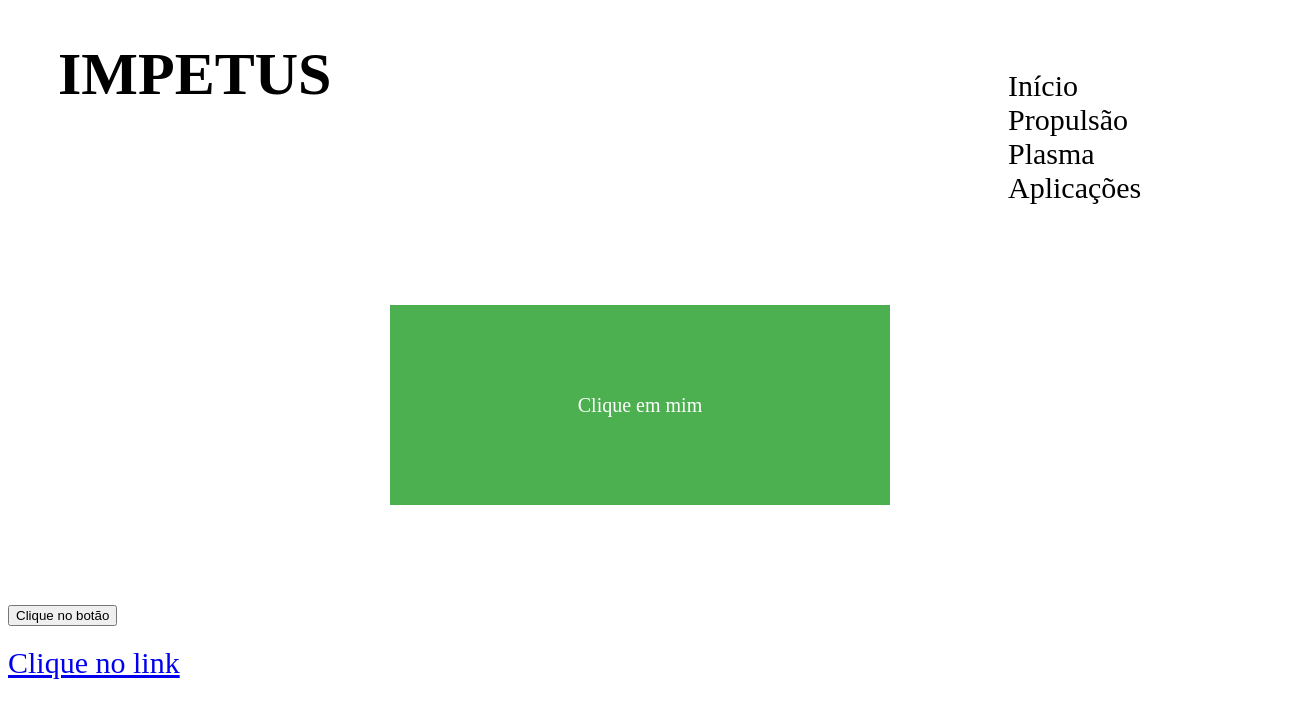
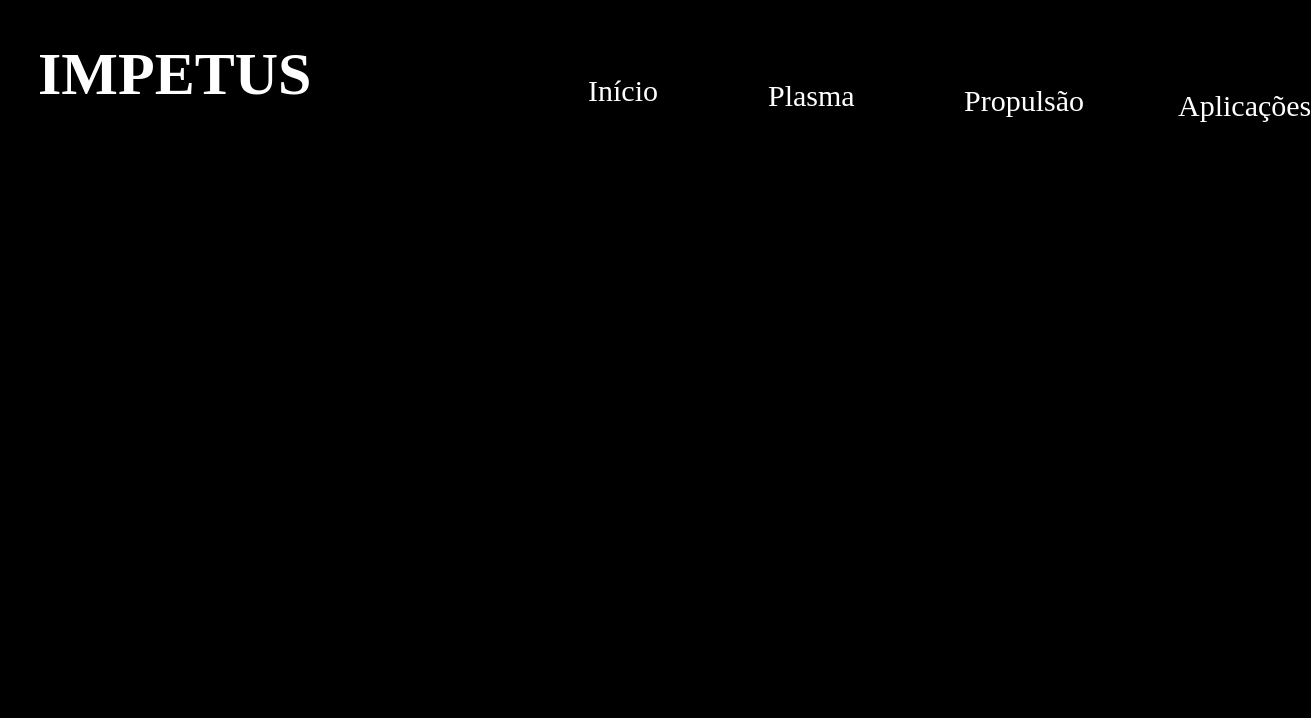
Before and after one commit to pedro-zucchi90/prototipopi2, a plain HTML site: page testes.html in a window 1280 px wide. Shown: the whole page, 1311 px wide, since content can reach past the window. Drawn offline with Linux system fonts and the light colour scheme; a web font is replaced by a local one.

Commit message:
testes.html

```diff
--- a/testes.html
+++ b/testes.html
@@ -4,72 +4,54 @@
   <link href='https://fonts.googleapis.com/css?family=Iceland' rel='stylesheet'>
   <meta charset="UTF-8">
   <meta name="viewport" content="width=device-width, initial-scale=1.0">
-  <title>Mudança Contínua do Cursor em Elementos Clicáveis</title>
+  <title>Impetus</title>
   <style>
-    .elemento {
-      width: 500px;
-      height: 200px;
-      background-color: #4CAF50;
-      margin: 100px auto;
-      text-align: center;
-      line-height: 200px;
-      font-size: 20px;
-      color: white;
-      cursor: pointer;
-    }
-    button, a {
-      margin-top: 20px;
-      display: block;
-    }
-
     body{
         font-family: 'Iceland';
         font-size: 30px;
+        background-color: black;
+        color: white;
     }
 
     .header{
-        word-spacing: 120px;
-        margin-left: 1000px;
-        margin-top: -80px;
+        margin-left: -20px;
+        margin-top: 10px;
     }
 
     .logo{
         margin-left: 50px;
     }
+
+    .inicio{
+        margin-left: 600px;
+        margin-top: -75px;
+    }
+
+    .plasma{
+        margin-left: 780px;
+        margin-top: -59px;
+    }
+
+    .propulsao{
+        margin-left: 976px;
+        margin-top: -59px;
+    }
+
+    .aplicacoes{
+        margin-left: 1190px;
+        margin-top: -59px;
+    }
   </style>
 </head>
 <body>
 
-  <div>
+  <div class="header">
       <h1 class="logo">IMPETUS</h1>
-      <p class="header">Início Propulsão Plasma Aplicações</p>
+      <p class="inicio">Início</p>
+      <p class="plasma">Plasma</p>
+      <p class="propulsao">Propulsão</p>
+      <p class="aplicacoes">Aplicações</p>
   </div>
-
-
-  <div class="elemento">Clique em mim</div>
-  <button>Clique no botão</button>
-  <a href="#">Clique no link</a>
-
-  <script>
-    const cursores = ['pointer', 'crosshair', 'help', 'wait', 'text'];
-    let indice = 0;
-
-    const elementosClicaveis = document.querySelectorAll('.elemento, button, a');
-
-    elementosClicaveis.forEach(elemento => {
-      elemento.addEventListener('mouseenter', () => {
-        const intervalo = setInterval(() => {
-          elemento.style.cursor = cursores[indice];
-          indice = (indice + 1) % cursores.length;
-        }, 200);
-
-        elemento.addEventListener('mouseleave', () => {
-          clearInterval(intervalo);
-          elemento.style.cursor = 'default';
-        });
-      });
-    });
-  </script>
 
 </body>
 </html>
```
